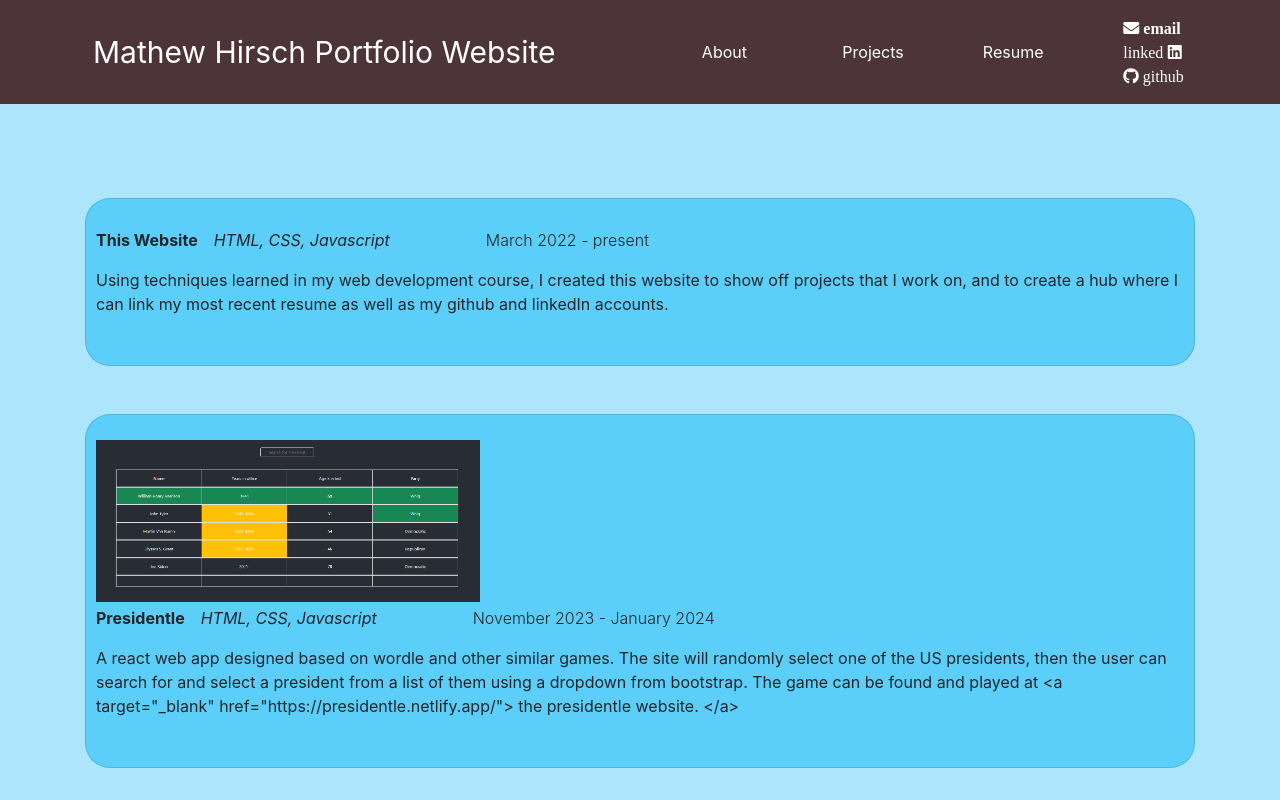
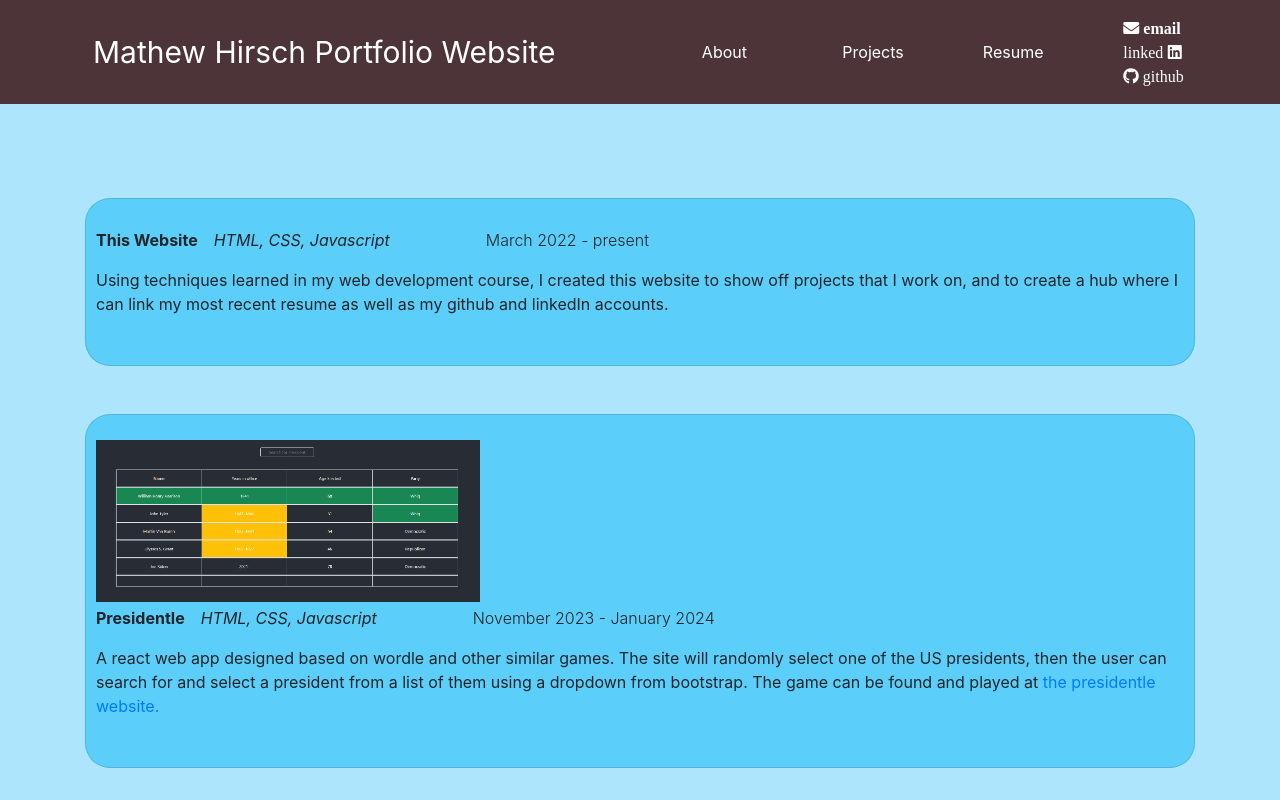
Before and after one commit to Matamir/Website, a React (Create React App) app: page /projectsPage in a window 1280 px wide. Shown: the top 800 px of the page. Built offline with nearby package versions, Linux system fonts and the light colour scheme.

Commit message:
fixed issue where links to repositories would not create a visible link, and were instead showing <a/> tags

```diff
--- a/src/components/Projects/ProjectsListItem.js
+++ b/src/components/Projects/ProjectsListItem.js
@@ -23,7 +23,7 @@ const ProjectListItem = (project) => {
 
 
 
-            <div>{project.projectDescription}</div>
+            <div dangerouslySetInnerHTML={{__html: project.projectDescription}}/>
            <br />
         </div>
       </div>
```
